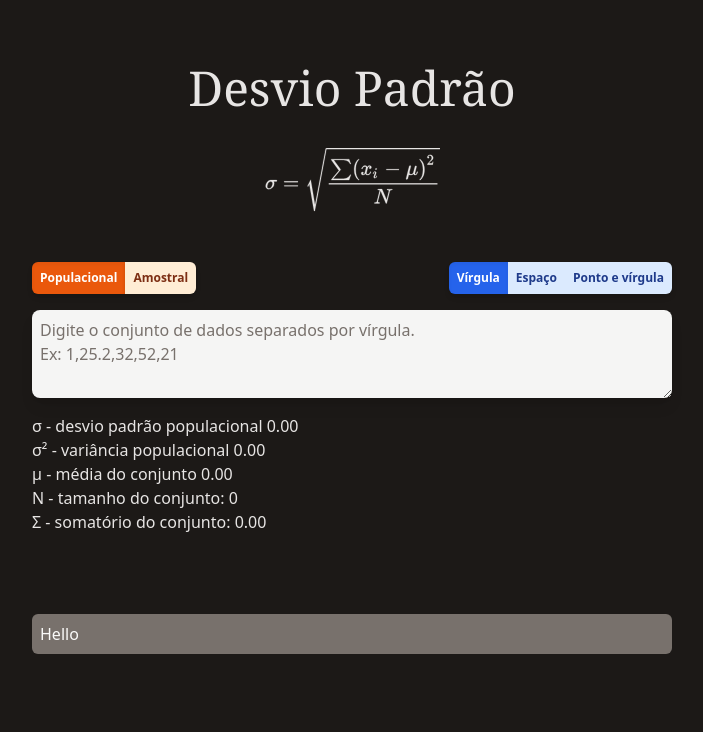
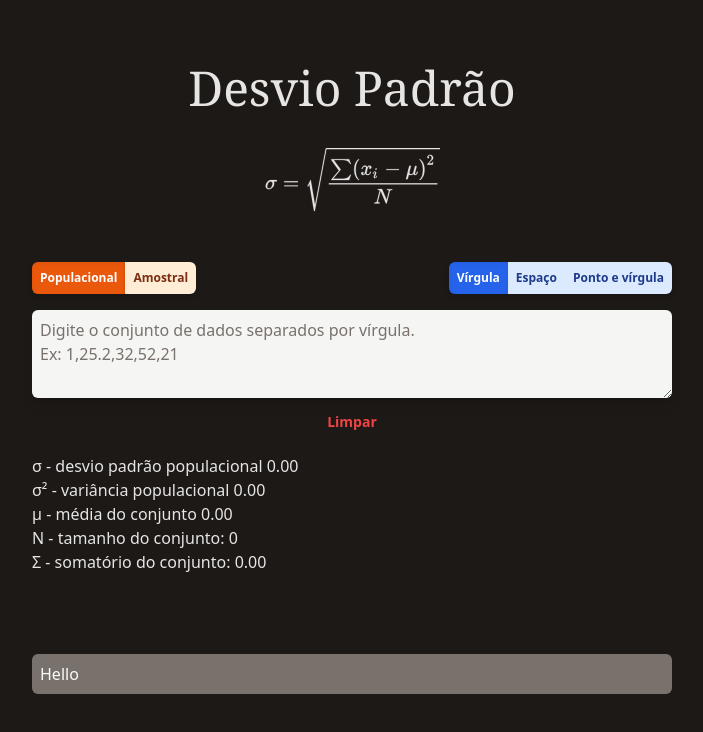
Before and after one commit to ffss92/desviopadrao, a Next.js app: page / in a window 1280 px wide. Shown: the top 732 px of the page, without its empty margins (288-991 px from the left). Built offline with nearby package versions, Linux system fonts and the light colour scheme.

Commit message:
Bugfix and added clear button

```diff
--- a/components/StdDeviation.tsx
+++ b/components/StdDeviation.tsx
@@ -30,7 +30,6 @@ function stdDeviation(nums: number[], type: StdDeviationType) {
 
 type StdDeviationType = "population" | "sample";
 
-const StdDeviation: React.FC = () => {
 const initialStd = {
   mean: 0,
   numberElements: 0,
@@ -38,7 +37,10 @@ const StdDeviation: React.FC = () => {
   variance: 0,
   sumNums: 0,
 };
-  const [currentType, setCurrentType] = useState<StdDeviationType>("population");
+
+const StdDeviation: React.FC = () => {
+  const [currentType, setCurrentType] =
+    useState<StdDeviationType>("population");
   const [currentIndex, setCurrentIndex] = useState(0);
   const [textInput, setTextInput] = useState("");
   const [numbersList, setNumbersList] = useState<number[]>([]);
@@ -46,7 +48,7 @@ const StdDeviation: React.FC = () => {
 
   useEffect(() => {
     // Set default if no numbers
-    if (numbersList.length === 0) {
+    if (numbersList.length < 2) {
       setStd(initialStd);
       return;
     }
@@ -106,8 +108,10 @@ const StdDeviation: React.FC = () => {
     }
     setTextInput(validInput?.join("") || "");
   };
+
   return (
     <>
+      {/* Options */}
       <div className="flex flex-col sm:flex-row justify-between mt-12">
         <div className="flex rounded-md shadow-md hover:shadow-lg overflow-hidden text-xs">
           <button
@@ -147,6 +151,7 @@ const StdDeviation: React.FC = () => {
           ))}
         </div>
       </div>
+      {/* User Input */}
       <textarea
         rows={3}
         onChange={handleChange}
@@ -154,10 +159,19 @@ const StdDeviation: React.FC = () => {
         placeholder={separations[currentIndex].placeholderText}
         name="nums"
         className="p-2 transition duration-200 ease-in-out w-full text-sm
-        md:text-base shadow-lg mt-4 focus:outline-none focus:ring-yellow-500 focus:ring
-        rounded-lg text-stone-900 bg-stone-100 placeholder:text-stone-500"
+        md:text-base shadow-lg mt-4 focus:outline-none focus:ring-stone-700 focus:ring
+        rounded-md text-stone-900 bg-stone-100 placeholder:text-stone-500"
       />
-
+      <button
+        onClick={() => {
+          setTextInput("");
+          setNumbersList([]);
+        }}
+        className="text-red-500 hover:bg-red-600 hover:text-white rounded-md py-1.5 text-sm mt-2 font-semibold trasition duration-200 ease-in-out"
+      >
+        Limpar
+      </button>
+      {/* Results */}
       <div className="flex flex-col mt-4">
         <span className="text-sm md:text-base">
           {currentType === "population"
@@ -166,8 +180,8 @@ const StdDeviation: React.FC = () => {
         </span>
         <span className="text-sm md:text-base">
           {currentType === "population"
-            ? `σ² - variância populacional ${std.stdDev.toFixed(2)}`
-            : `s² - variância amostral ${std.stdDev.toFixed(2)}`}
+            ? `σ² - variância populacional ${std.variance.toFixed(2)}`
+            : `s² - variância amostral ${std.variance.toFixed(2)}`}
         </span>
         <span className="text-sm md:text-base">
           μ - média do conjunto {std.mean.toFixed(2)}
--- a/components/StdDeviationInfo.tsx
+++ b/components/StdDeviationInfo.tsx
@@ -3,7 +3,7 @@ const StdDeviationInfo = () => {
     <div className="bg-stone-500 rounded-md flex flex-col p-2 text-stone-50">
       Hello
     </div>
-  )
-}
+  );
+};
 
-export default StdDeviationInfo
+export default StdDeviationInfo;
--- a/pages/index.tsx
+++ b/pages/index.tsx
@@ -18,7 +18,6 @@ const Home: NextPage = () => {
             <StdDeviationIcon />
           </a>
           <StandardDeviation />
-
         </div>
       </div>
       {/* Info */}
```
Lines whose indentation alone changed are shown as unchanged.
